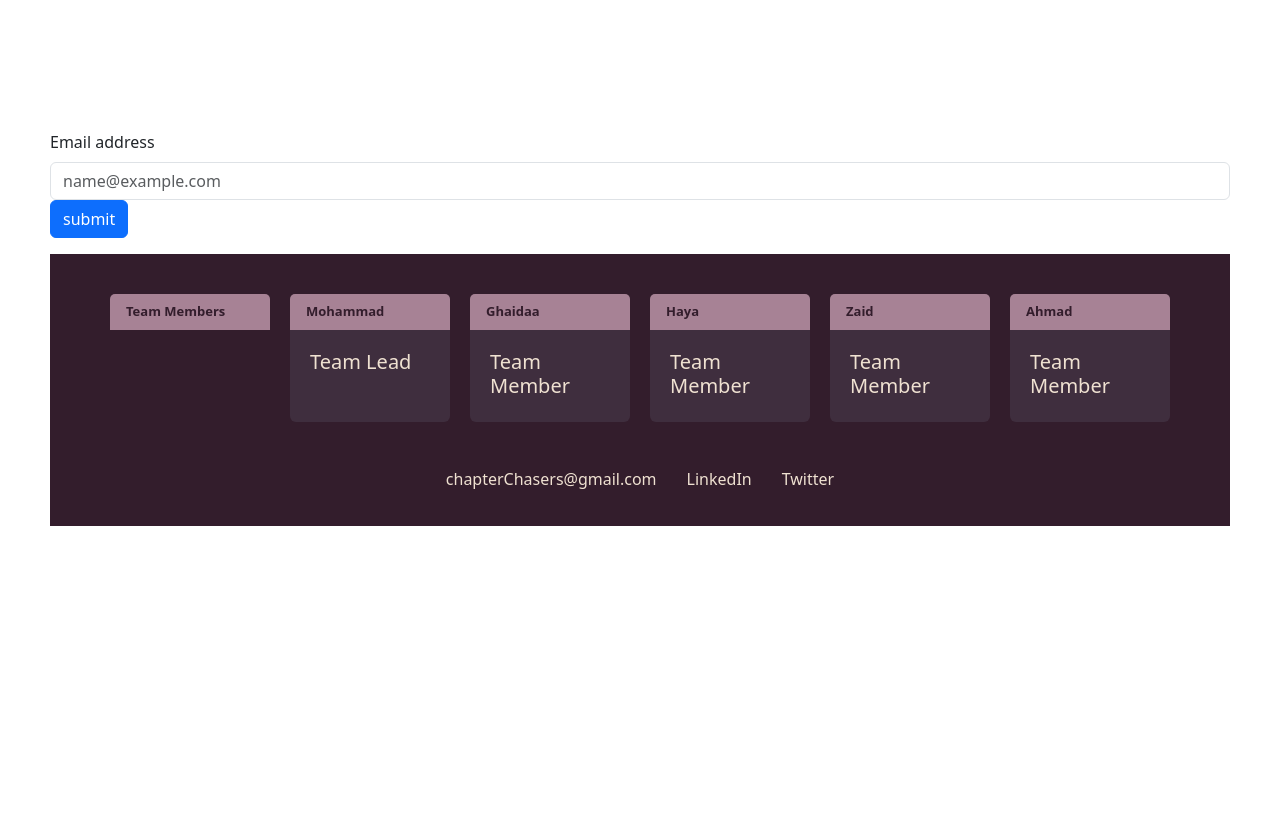
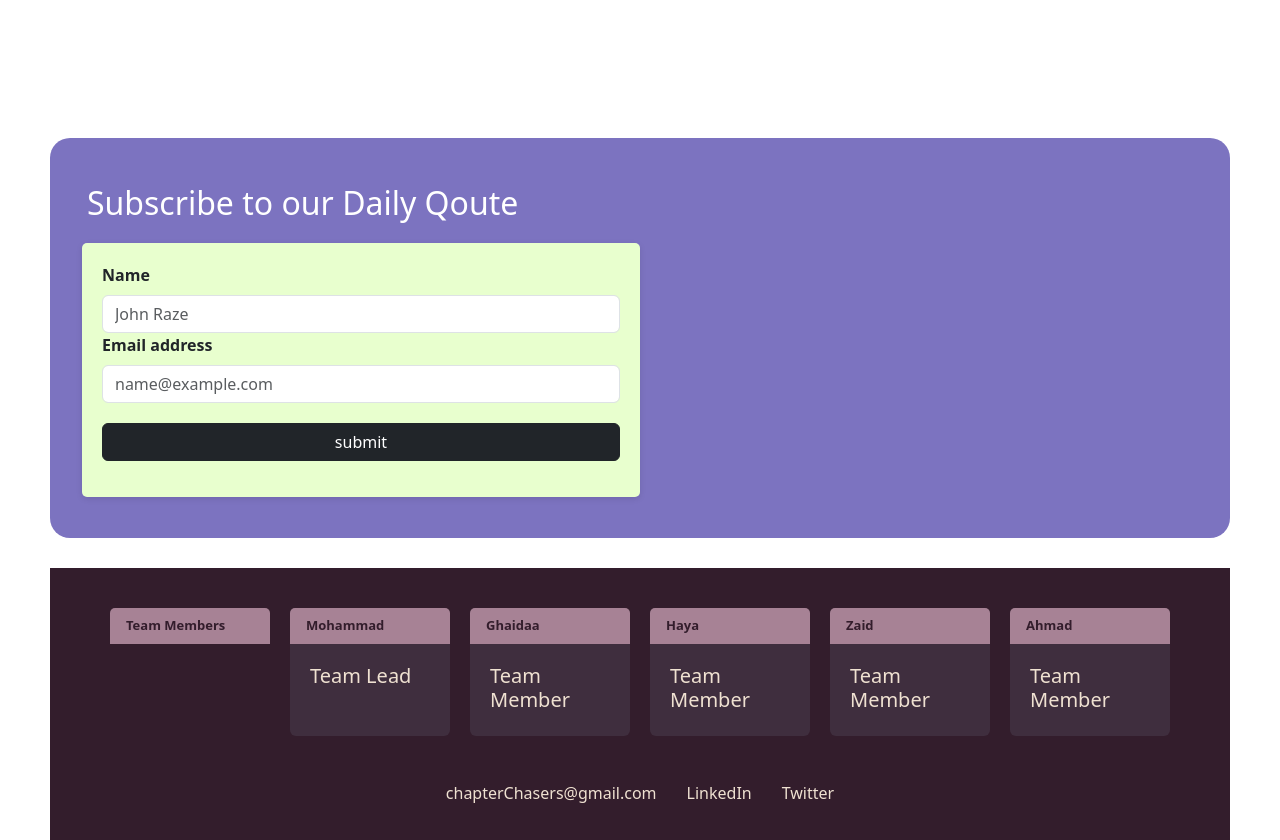
Before and after one commit to Chapter-Chasers/front-end, a React (Create React App) app: page / in a window 1280 px wide. Shown: the part 1200-2040 px from the top of the page. Before the commit the page ends 1726 px from the top, so only its background shows below. Built offline with nearby package versions, Linux system fonts and the light colour scheme; no server answers.

Commit message:
styling the form

```diff
--- a/src/components/emailsub/Emailsub.js
+++ b/src/components/emailsub/Emailsub.js
@@ -1,17 +1,28 @@
 import Form from 'react-bootstrap/Form';
 import Button from 'react-bootstrap/Button';
+import './email.css'
+import { Container } from 'react-bootstrap';
 
+function handleSubmit(){
 
+}
 
 function Emailsub() {
   return (
-    <Form>
-      <Form.Group className="mb-3" controlId="exampleForm.ControlInput1">
-        <Form.Label>Email address</Form.Label>
-        <Form.Control type="email" placeholder="name@example.com" />
-        <Button variant="primary">submit</Button>
-      </Form.Group>
-    </Form>
+    <section className='email_sub d-flex justify-content-center align-items-center'>
+      <Container className='d-flex flex-column'>
+        <h2>Subscribe to our Daily Qoute</h2>
+        <Form onSubmit={()=>handleSubmit} className='w-50'>
+          <Form.Group className="mb-3" controlId="exampleForm.ControlInput1">
+            <Form.Label>Name</Form.Label>
+            <Form.Control type="text" placeholder="John Raze" />
+            <Form.Label>Email address</Form.Label>
+            <Form.Control type="email" placeholder="name@example.com" />
+            <Button type='submit' variant="dark">submit</Button>
+          </Form.Group>
+        </Form>
+      </Container>
+    </section>
   );
 }
 export default Emailsub;
--- /dev/null
+++ b/src/components/emailsub/email.css
@@ -0,0 +1,31 @@
+.email_sub {
+    min-height: 50vh;
+    background-color: #7C73C0;
+    margin: 30px 0px;
+    border-radius: 20px;
+}
+.email_sub h2 {
+    margin-bottom: 15px;
+    padding: 5px;
+    color: white;
+}
+.email_sub form {
+    background-color: #E8FFCE;
+    padding: 20px;
+    border-radius: 5px;
+    box-shadow: 0px 2px 6px rgba(0, 0, 0, 0.1);
+}
+
+.email_sub .form-group {
+    margin-bottom: 20px;
+}
+
+.email_sub label {
+    font-weight: bold;
+    display: block;
+}
+
+.email_sub button[type="submit"] {
+    margin-top: 20px;
+    width: 100%;
+}
```
